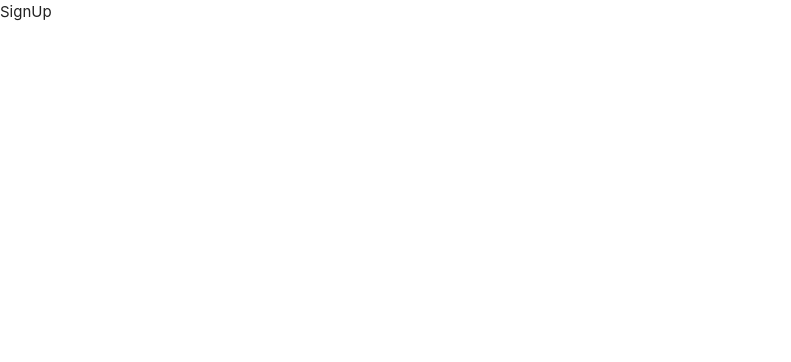
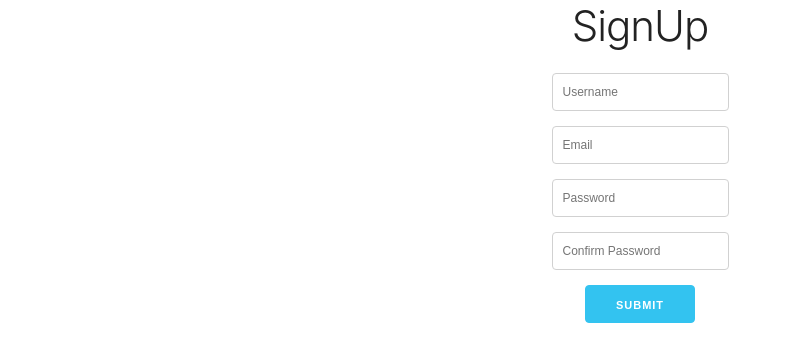
Before and after one commit to skrillfer/FullStackReactGraphQLApolloBoost, a React (Create React App) app in the folder client/: page /signup in a window 1280 px wide. Shown: the top 362 px of the page, without its empty margins (0-791 px from the left). Built offline with nearby package versions, Linux system fonts and the light colour scheme.

Commit message:
signup component created

```diff
--- a/client/src/components/Auth/signup.component.jsx
+++ b/client/src/components/Auth/signup.component.jsx
@@ -4,8 +4,15 @@
 
     render(){
         return(
-            <div>
-                SignUp
+            <div className='App'>
+                <h2 className='App'>SignUp</h2>
+                <form className='form'>
+                    <input type='text' name='username' placeholder='Username'/>
+                    <input type='email' name='email' placeholder='Email'/>
+                    <input type='password' name='password' placeholder='Password'/>
+                    <input type='password' name='passwordConfirmation' placeholder='Confirm Password'/>
+                    <button type='submit' className='button-primary'>Submit </button>
+                </form>
             </div>
         )
     }
```
Also changed, not shown: client/src/index.js (+6 -1 lines).
